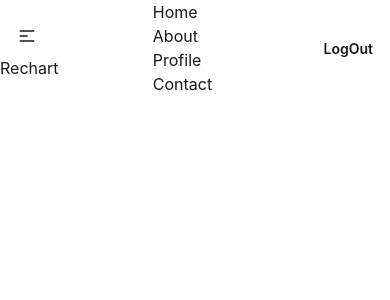
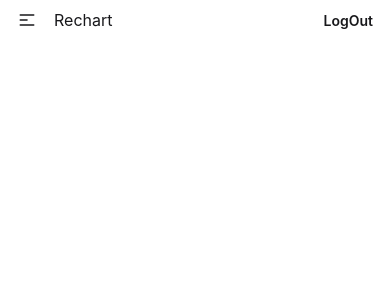
Before and after one commit to asik247/recharts, a React (Vite) app: page / in a window 390 px wide. Shown: the top 300 px of the page. Built offline with nearby package versions, Linux system fonts and the light colour scheme.

Commit message:
nav responsive

```diff
--- a/src/Components/Navbar/Navbar.jsx
+++ b/src/Components/Navbar/Navbar.jsx
@@ -4,9 +4,9 @@ const Navbar = () => {
     return (
      <div>
         <div className="navContainer flex justify-between items-center">
-            <div className="navStart">
+            <div className="navStart flex items-center">
 
-                  <div tabIndex={0} role="button" className="btn btn-ghost">
+                  <div tabIndex={0} role="button" className="btn btn-ghost lg:hidden">
                         <svg xmlns="http://www.w3.org/2000/svg" className="h-5 w-5" fill="none" viewBox="0 0 24 24" stroke="currentColor"> <path strokeLinecap="round" strokeLinejoin="round" strokeWidth="2" d="M4 6h16M4 12h8m-8 6h16" /> </svg>
                     </div>
                     <div className="logo">
@@ -14,8 +14,8 @@ const Navbar = () => {
                     </div>
 
             </div>
-            <div className="navCenter">
-                <ul>
+            <div className="navCenter hidden lg:flex">
+                <ul className='flex gap-4 items-center'>
                     <li><a href="#">Home</a></li>
                     <li><a href="#">About</a></li>
                     <li><a href="#">Profile</a></li>
```
